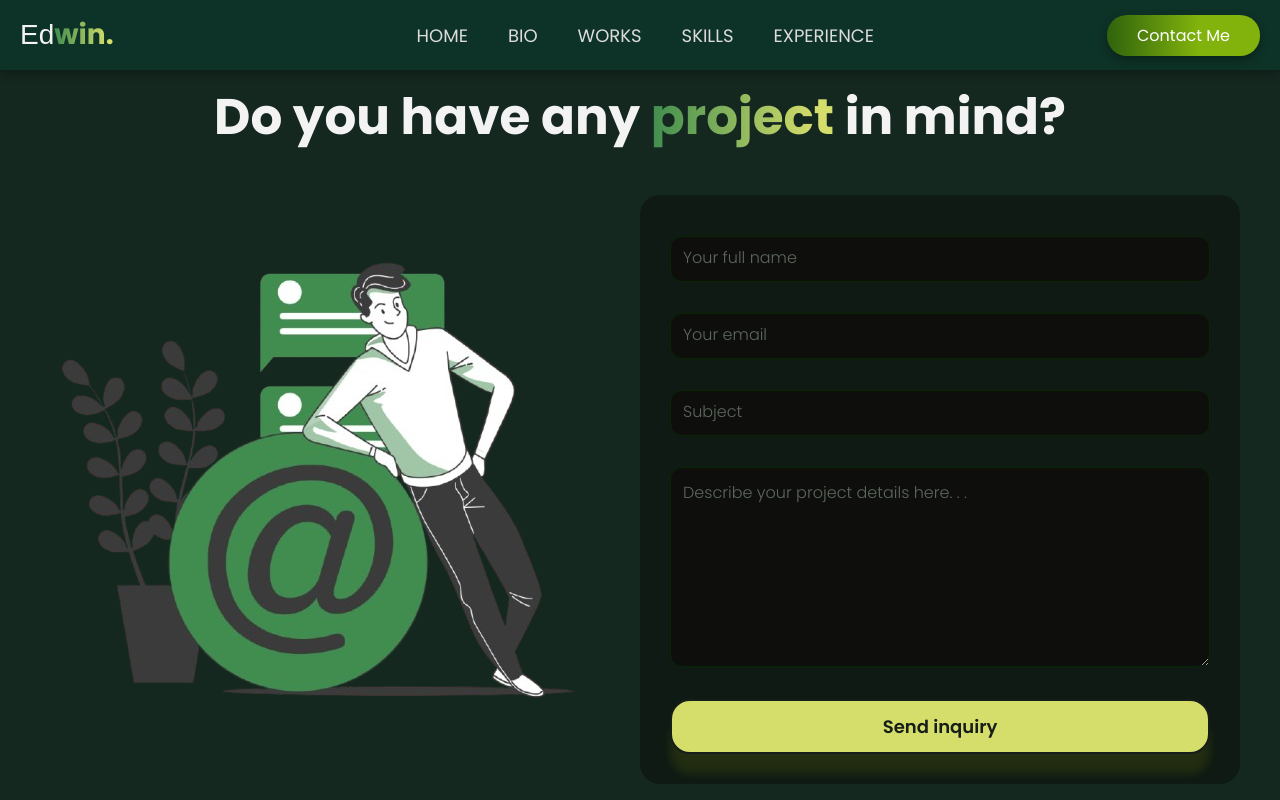
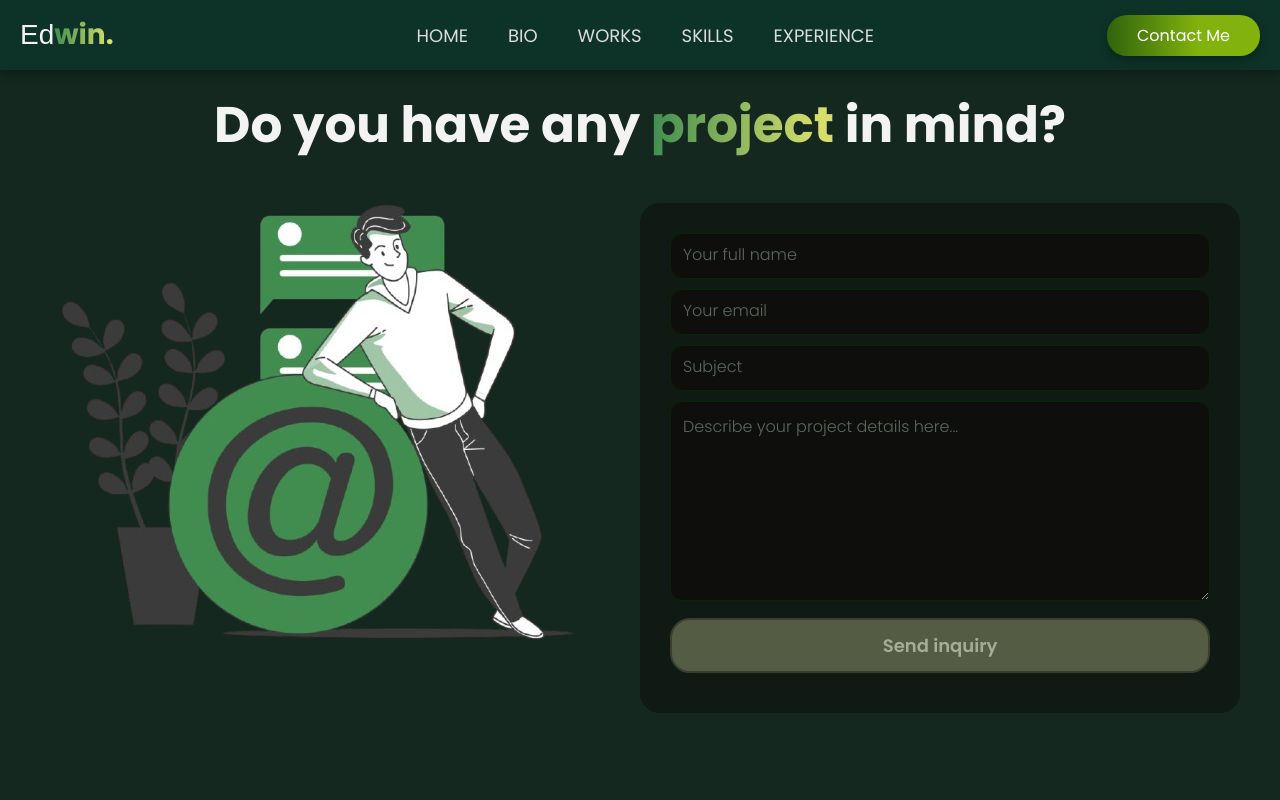
Before and after one commit to meineDwenie/portfolio, an Angular app: page /contact in a window 1280 px wide. Shown: the top 800 px of the page. Built offline with nearby package versions, Linux system fonts and the light colour scheme; a web font is replaced by a local one.

Commit message:
Reactive Form Implemented (Contact Me Section)

```diff
--- a/src/app/contact/contact.component.html
+++ b/src/app/contact/contact.component.html
@@ -12,23 +12,12 @@
       <!-- Form Container -->
       <div class="contact-form-container">
         <div class="container">
-          <form
-            action="https://formsubmit.co/emailpost.sendtome@gmail.com"
-            method="POST"
-          >
-            <!-- Optional FormSubmit settings -->
-            <input type="hidden" name="_subject" value="New Project Inquiry" />
-            <input type="hidden" name="_captcha" value="false" />
-
+          <form [formGroup]="contactForm" (ngSubmit)="onSubmit()">
             <div class="row">
-              <div class="col-25">
-                <label for="fullname"></label>
-              </div>
               <div class="col-75">
                 <input
                   type="text"
-                  id="fullname"
-                  name="name"
+                  formControlName="name"
                   placeholder="Your full name"
                   required
                 />
@@ -36,14 +25,10 @@
             </div>
 
             <div class="row">
-              <div class="col-25">
-                <label for="email"></label>
-              </div>
               <div class="col-75">
                 <input
                   type="email"
-                  id="email"
-                  name="email"
+                  formControlName="email"
                   placeholder="Your email"
                   required
                 />
@@ -51,14 +36,10 @@
             </div>
 
             <div class="row">
-              <div class="col-25">
-                <label for="subject"></label>
-              </div>
               <div class="col-75">
                 <input
                   type="text"
-                  id="subject"
-                  name="subject"
+                  formControlName="subject"
                   placeholder="Subject"
                   required
                 />
@@ -66,23 +47,26 @@
             </div>
 
             <div class="row">
-              <div class="col-25">
-                <label for="details"></label>
-              </div>
               <div class="col-75">
                 <textarea
-                  id="details"
-                  name="message"
-                  placeholder="Describe your project details here. . ."
+                  formControlName="message"
+                  placeholder="Describe your project details here..."
                   style="height: 200px"
                   required
                 ></textarea>
               </div>
             </div>
-            <br />
+
             <div class="row">
-              <input type="submit" value="Send inquiry" />
+              <button
+                type="submit"
+                [disabled]="contactForm.invalid || isSubmitting"
+              >
+                {{ isSubmitting ? "Sending..." : "Send inquiry" }}
+              </button>
             </div>
+
+            <p *ngIf="isSent">✅ Your email has been sent successfully!</p>
           </form>
         </div>
       </div>
--- a/src/app/contact/contact.component.scss
+++ b/src/app/contact/contact.component.scss
@@ -5,17 +5,17 @@
   align-items: center;
   min-height: 100vh;
   padding: 80px 20px;
+  background-color: #142820;
 }
 
-// CONTACT
 .contact-content {
   display: flex;
+  flex-wrap: wrap;
   width: 100%;
   max-width: 1200px;
   justify-content: space-between;
-  align-items: center;
+  align-items: flex-start;
   gap: 40px;
-  background-color: transparent;
 }
 
 .contact-image-container {
@@ -36,12 +36,32 @@
   width: 100%;
   background-color: rgba(12, 20, 14, 0.7);
   border-radius: 20px;
-  padding: 0 20px 20px;
+  padding: 20px;
 }
 
+.container {
+  border-radius: 30px;
+  background-color: transparent;
+  padding: 10px;
+}
+
+.row {
+  margin-bottom: 10px;
+}
+
+.col-75 {
+  width: 100%;
+}
+
+.col-75:hover {
+  border: 1px solid #5bd46b;
+  border-radius: 10px;
+  box-shadow: 0 2px 25px rgba(213, 221, 107, 0.2);
+}
+
+/* Inputs */
 input[type="text"],
 input[type="email"],
-select,
 textarea {
   width: 100%;
   padding: 12px;
@@ -51,26 +71,28 @@ textarea {
   resize: vertical;
   color: #e0e0e0;
   font-family: "Poppins", sans-serif;
+  transition: border-color 0.3s ease;
 }
 
+/* ✅ Border turns white on focus */
 input[type="text"]:focus,
 input[type="email"]:focus,
 textarea:focus {
-  color: #e0e0e0; /* Change text color to white on focus */
+  border: 1px solid #ffffff;
+  border-radius: 10px;
+  //outline: none;
+  color: #ffffff;
 }
 
-label {
-  padding: 12px 12px 12px 0;
-  display: inline-block;
-}
-
+/* Placeholder style */
 ::placeholder {
   color: rgba(211, 235, 215, 0.4);
   font-weight: 300;
   font-size: medium;
 }
 
-input[type="submit"] {
+/* Button styles */
+button[type="submit"] {
   background-color: #d5dd6b;
   color: #171d18;
   width: 100%;
@@ -78,42 +100,33 @@ input[type="submit"] {
   border: 2px solid #171d18;
   box-shadow: 0 20px 10px rgba(213, 213, 10, 0.1);
   border-radius: 20px;
-  cursor: pointer;
-
   font-family: "Poppins", sans-serif;
   font-weight: 600;
   font-size: large;
+  cursor: pointer;
+  transition: all 0.3s ease;
 }
 
-input[type="submit"]:hover {
+/* Hover state */
+button[type="submit"]:hover:enabled {
   transform: scale(1.05);
-  cursor: pointer;
   color: #ffffff;
   border: 1px solid #04360b;
-  box-shadow: 0 20px 10px rgba(213, 213, 10, 0.1);
-  background-color: darken($color: #3f7119, $amount: 0);
+  background-color: #3f7119;
 }
 
-.container {
-  border-radius: 30px;
-  background-color: transparent; //#424242
-  padding: 10px;
+/* Disabled state */
+button[disabled] {
+  background-color: #555c44;
+  color: #a6ac95;
+  border: 2px solid #3b3f2e;
+  cursor: not-allowed;
+  box-shadow: none;
 }
 
-.col-75 {
-  float: left;
-  width: 100%;
+/* Success message */
+p {
+  color: #b8ffb5;
+  margin-top: 10px;
+  font-weight: 500;
 }
-
-.col-75:hover {
-  border: 1px solid #5bd46b;
-  border-radius: 10px;
-  box-shadow: 0 2px 25px rgba(213, 221, 107, 0.2);
-}
-
-/* Clear floats after the columns */
-.row::after {
-  content: "";
-  display: table;
-  clear: both;
-}
--- a/src/app/contact/contact.component.ts
+++ b/src/app/contact/contact.component.ts
@@ -1,12 +1,79 @@
-import { ChangeDetectionStrategy, Component } from '@angular/core';
+import { Component } from '@angular/core';
+import { CommonModule } from '@angular/common';
+import {
+  FormGroup,
+  FormControl,
+  Validators,
+  ReactiveFormsModule,
+} from '@angular/forms';
 
 @Component({
   selector: 'app-contact',
-  imports: [],
+  standalone: true,
+  imports: [ReactiveFormsModule, CommonModule],
   templateUrl: './contact.component.html',
   styleUrl: './contact.component.scss',
-  changeDetection: ChangeDetectionStrategy.OnPush
 })
 export class ContactComponent {
+  contactForm = new FormGroup({
+    name: new FormControl('', [Validators.required]),
+    email: new FormControl('', [Validators.required, Validators.email]),
+    subject: new FormControl('', [Validators.required]),
+    message: new FormControl('', [Validators.required]),
+  });
 
+  isSubmitting = false;
+  isSent = false;
+
+  onSubmit() {
+    if (this.contactForm.valid) {
+      this.isSubmitting = true;
+      setTimeout(() => {
+        this.sendEmail();
+        this.isSent = true;
+        this.isSubmitting = false;
+
+        // Auto-hide success message after 10 seconds
+        setTimeout(() => {
+          this.isSent = false;
+        }, 10000);
+
+        this.contactForm.reset();
+      }, 2000);
+    }
+  }
+
+  sendEmail() {
+    const formData = new FormData();
+    formData.append('name', this.contactForm.get('name')?.value || '');
+    formData.append('email', this.contactForm.get('email')?.value || '');
+    formData.append('subject', this.contactForm.get('subject')?.value || '');
+    formData.append('message', this.contactForm.get('message')?.value || '');
+    formData.append('_subject', 'New Project Inquiry'); // Subject for FormSubmit
+    formData.append('_captcha', 'false'); // Disable CAPTCHA
+
+    fetch('https://formsubmit.co/emailpost.sendtome@gmail.com', {
+      method: 'POST',
+      body: formData,
+    })
+      .then((response) => {
+        if (response.ok) {
+          this.isSubmitting = false;
+          this.isSent = true;
+
+          // Auto-hide success message after 10 seconds
+          setTimeout(() => {
+            this.isSent = false;
+          }, 10000);
+
+          this.contactForm.reset();
+        } else {
+          throw new Error('Email sending failed');
+        }
+      })
+      .catch((error) => {
+        console.error('Error sending email:', error);
+        this.isSubmitting = false;
+      });
+  }
 }
--- a/src/app/home/home.component.ts
+++ b/src/app/home/home.component.ts
@@ -17,7 +17,7 @@ export class HomeComponent {
         'Frontend Developer',
         'UX/ UI Designer',
         'Web Developer',
-        ' App Developer',
+        'Mobile App Developer',
       ],
       typeSpeed: 60,
       backSpeed: 20,
```
